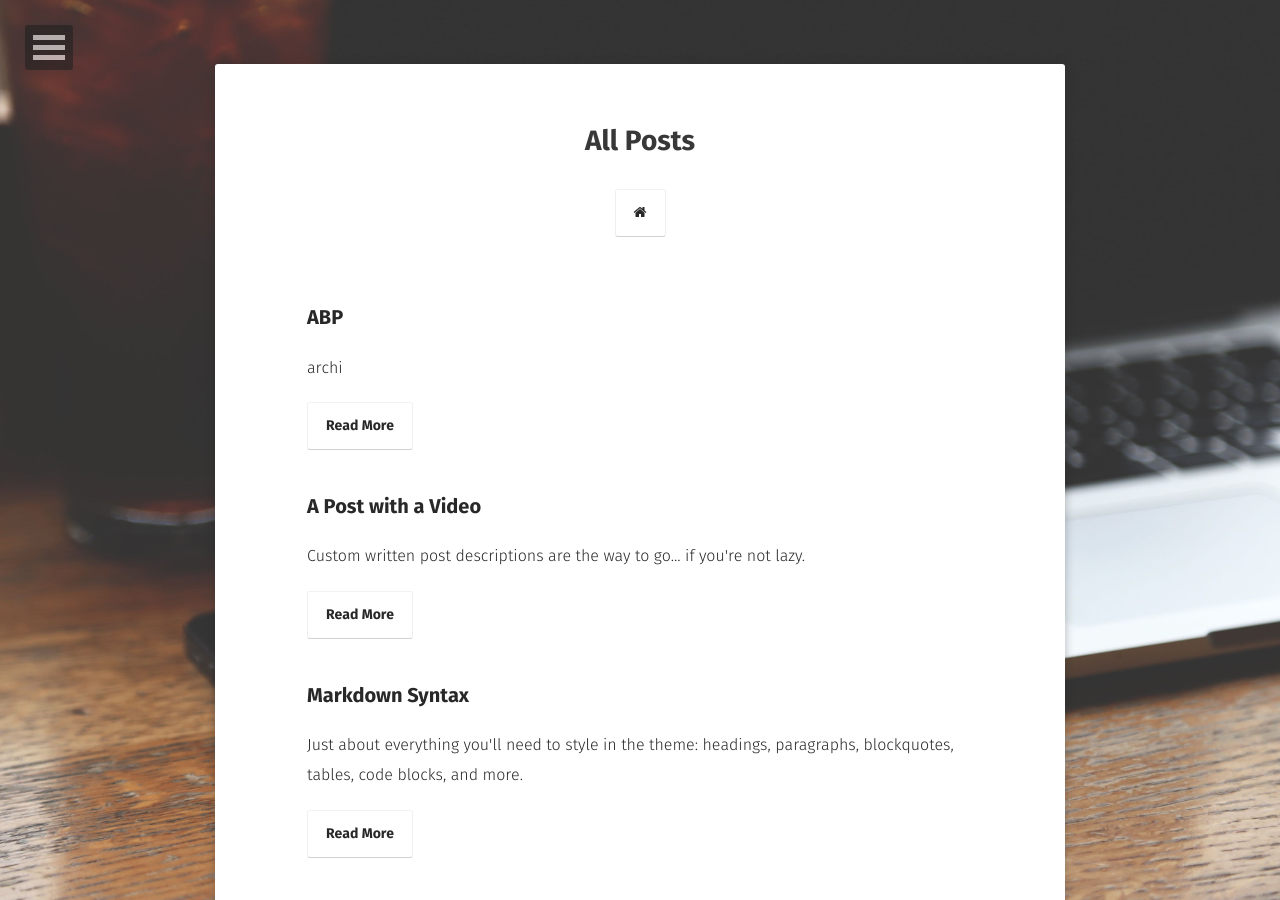
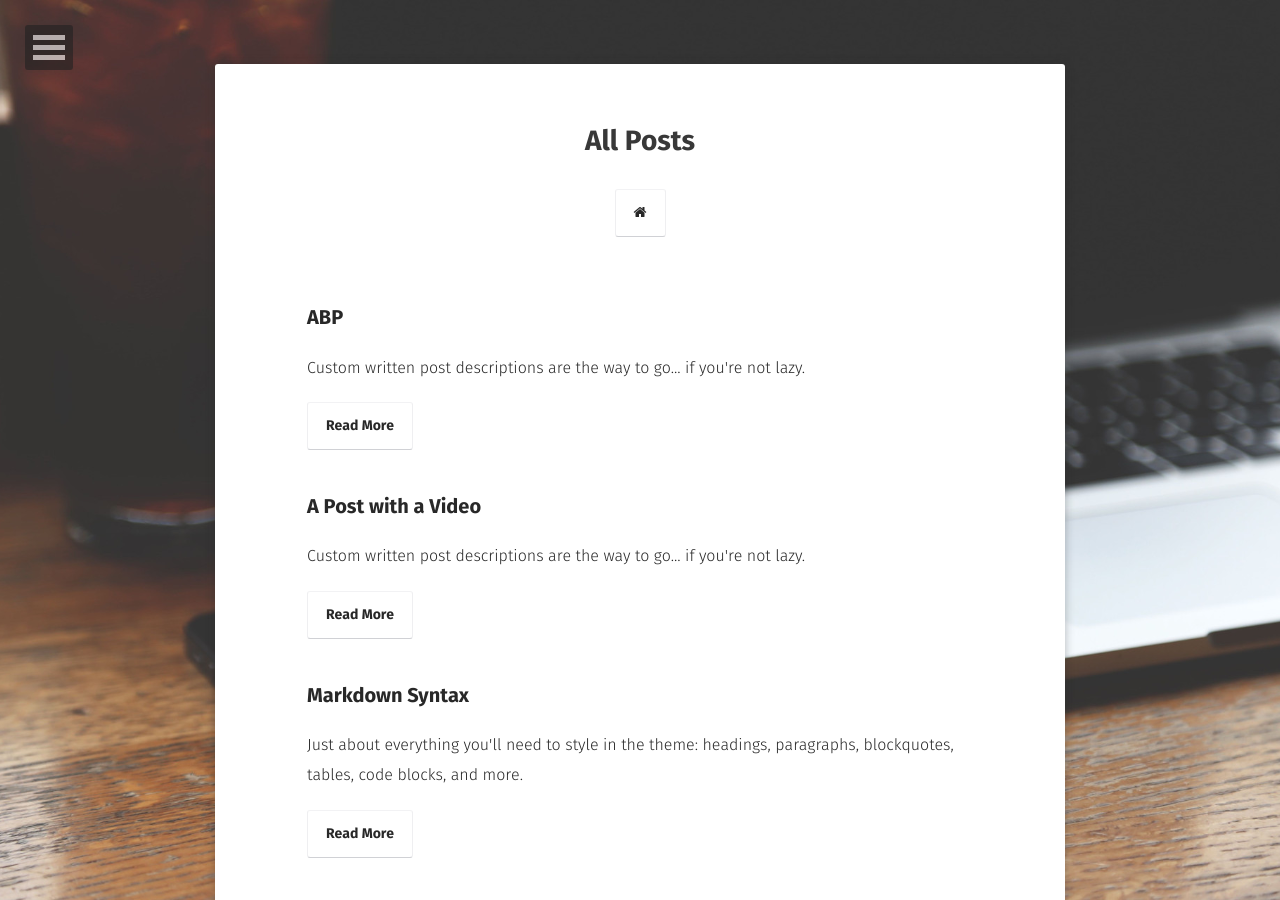
Before and after one commit to archer839/test, a Jekyll site: the page built from posts/index.md, in a window 1280 px wide and 900 px high. Built offline with Jekyll 4.4.1, drawn with Linux system fonts in a browser that asks for light colours; some web fonts are replaced.

Commit message:
Update 2016-03-20-ABP.md

```diff
--- a/_posts/2016-03-20-ABP.md
+++ b/_posts/2016-03-20-ABP.md
@@ -1,11 +1,12 @@
 ---
-layout: site
-title: "ABP"
-date: 01.02.2018
-excerpt: "archi"
-tags: [sample post, test]
+layout: post
+title:  "ABP"
+date:   2016-03-30
+excerpt: "Custom written post descriptions are the way to go... if you're not lazy."
+tag:
+- sample
+- post
 comments: true
-
 ---
 
 Raccourcie | Origine
```
